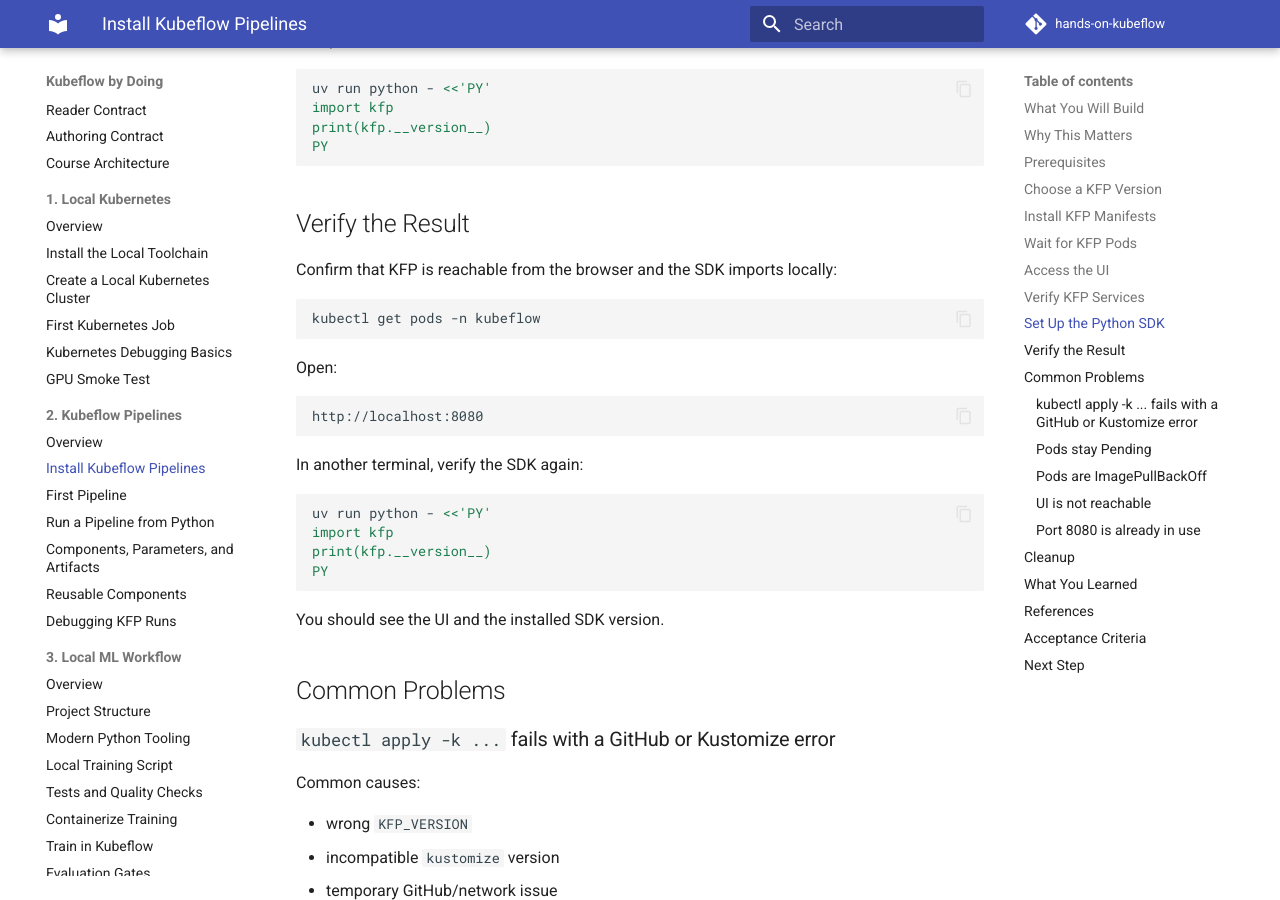
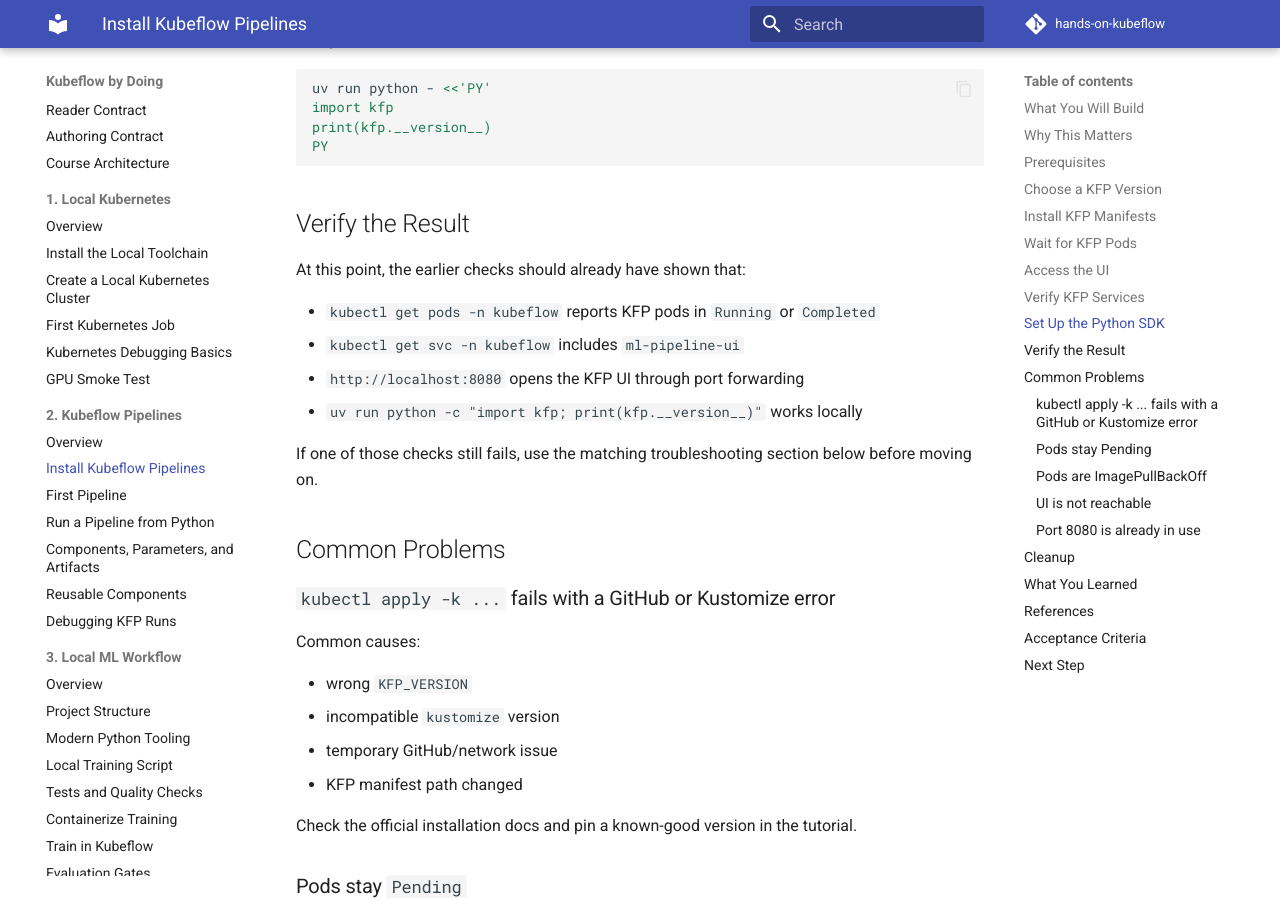
Before and after one commit to matze298/hands-on-kubeflow, an MkDocs documentation site: the page built from docs/02-kubeflow-pipelines/01-install-kfp.md, in a window 1280 px wide and 900 px high, scrolled down 3816 px. Built offline with MkDocs 1.6.1 and Material for MkDocs 9.7.7, drawn with Linux system fonts in a browser that asks for light colours; comment, search, counter and statistics services are not loaded.

Commit message:
docs: simplify kfp install verification

````diff
--- a/docs/02-kubeflow-pipelines/01-install-kfp.md
+++ b/docs/02-kubeflow-pipelines/01-install-kfp.md
@@ -186,28 +186,14 @@ PY
 
 ## Verify the Result
 
-Confirm that KFP is reachable from the browser and the SDK imports locally:
+At this point, the earlier checks should already have shown that:
 
-```bash
-kubectl get pods -n kubeflow
-```
+- `kubectl get pods -n kubeflow` reports KFP pods in `Running` or `Completed`
+- `kubectl get svc -n kubeflow` includes `ml-pipeline-ui`
+- `http://localhost:8080` opens the KFP UI through port forwarding
+- `uv run python -c "import kfp; print(kfp.__version__)"` works locally
 
-Open:
-
-```text
-http://localhost:8080
-```
-
-In another terminal, verify the SDK again:
-
-```bash
-uv run python - <<'PY'
-import kfp
-print(kfp.__version__)
-PY
-```
-
-You should see the UI and the installed SDK version.
+If one of those checks still fails, use the matching troubleshooting section below before moving on.
 
 ## Common Problems
 
````
